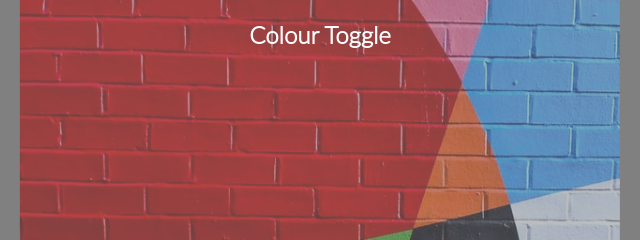
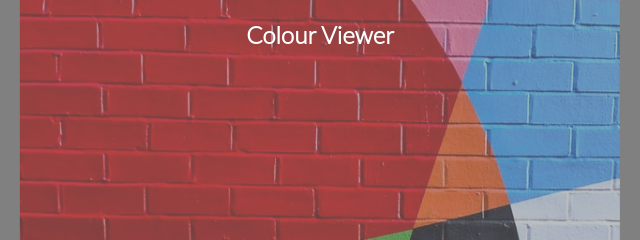
Before and after one commit to saskiaopdam/Colour-Viewer, a plain HTML site: page index.html in a window 1280 px wide. Shown: the top 240 px of the page, 320-960 px from the left. Drawn offline with Linux system fonts and the light colour scheme; a web font is replaced by a local one.

Commit message:
change title and main heading

```diff
--- a/index.html
+++ b/index.html
@@ -3,7 +3,7 @@
 <head>
     <meta charset="UTF-8" />
     <meta name="viewport" content="width=device-width, initial-scale=1.0" />
-    <title>Colour Toggle</title>
+    <title>Colour Viewer</title>
     <script defer src="script.js"></script>
     <link rel="stylesheet" href="styles.css" />
     <link rel="preconnect" href="https://fonts.gstatic.com" />
@@ -18,7 +18,7 @@
 </head>
 <body>
     <header>
-        <h1>Colour Toggle</h1>
+        <h1>Colour Viewer</h1>
     </header>
     <main>
         <p>Choose Your Favorite Colour</p>
```
